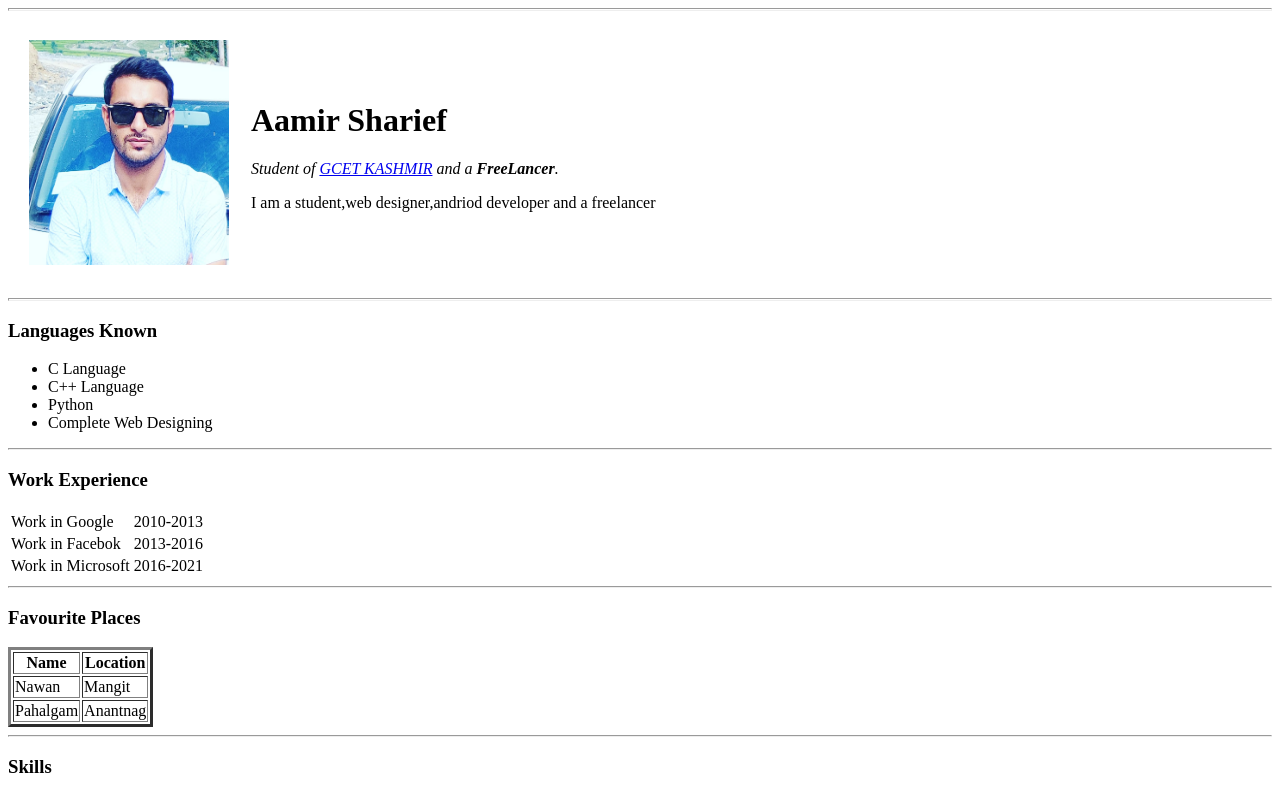
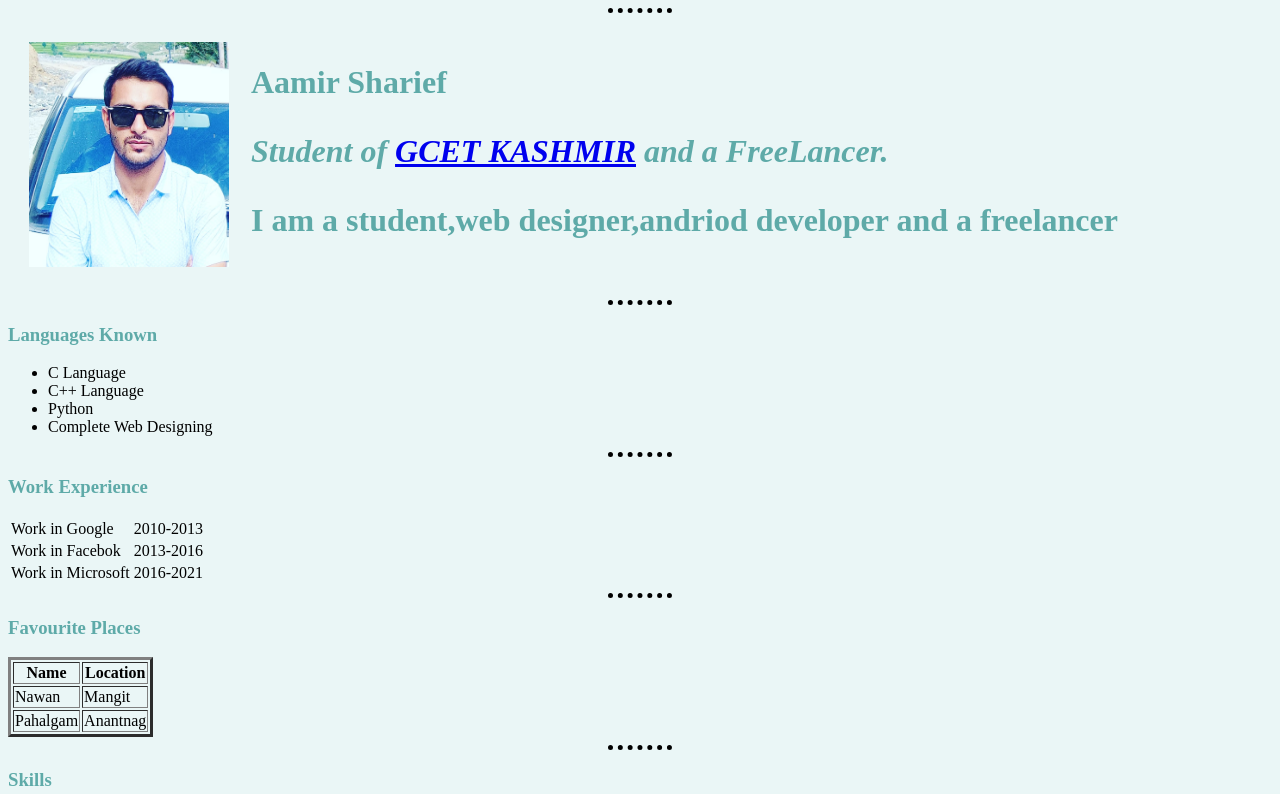
Before and after one commit to Aamirsharief93/pc, a plain HTML site: page index.html in a window 1280 px wide. Shown: the top 794 px of the page. Drawn offline with Linux system fonts and the light colour scheme.

Commit message:
Add files via upload

```diff
--- /dev/null
+++ b/css/styles.css
@@ -0,0 +1,18 @@
+  body
+{background-color: #EAF6F6;
+}
+h1
+{
+  color: #5EAAA8;
+}
+h3
+{
+  color: #5EAAA8;
+}
+hr {
+  border-style: none;
+  border-top-style: dotted;
+  border color: grey;
+  border-width: 5px;
+  width: 5%;
+}
--- a/index.html
+++ b/index.html
@@ -4,18 +4,19 @@
 <head>
   <meta charset="utf-8">
   <title>🏛 Aamir Sharief's Site</title>
+  <link rel="stylesheet" href="css/styles.css">
 </head>
 <body>
-  <hr size="3">
+  <hr>
   <table cellspacing="20">
     <tr>
       <td><img src="images/pract.jpg" alt="Aamir's Profile Picture" width="200" height="225"></td>
-      <td><h1> Aamir Sharief</h1>
+      <td><h1> Aamir Sharief</h 1>
       <p><em>Student of <a href="https://gcetkashmir.ac.in/">GCET KASHMIR</a> and a <strong>FreeLancer</strong>.</em></p>
       <p>I am a student,web designer,andriod developer and a freelancer</p></td>
     </tr>
   </table>
-<hr size="3">
+<hr>
 <h3>Languages Known</h3>
 <!--ul=unordered list
 li= new list item -->
```
Also changed, not shown: Contact information.html (+1 -0 lines), Hobbies.html (+1 -0 lines).
